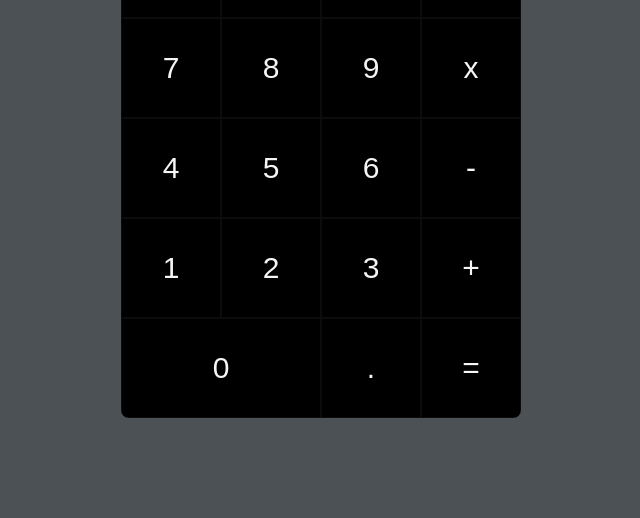
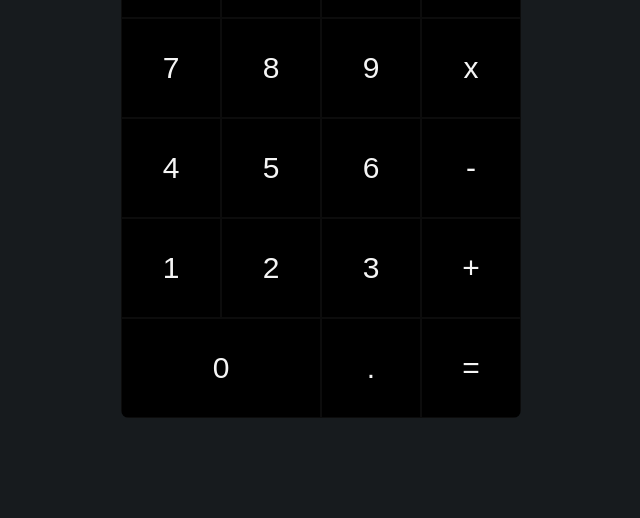
Before and after one commit to Kanraasan/Kalkulator-2.0, a plain HTML site: page index.html in a window 1280 px wide. Shown: the part 282-800 px from the top of the page, without its empty margins (319-959 px from the left). Drawn offline with Linux system fonts and the light colour scheme.

Commit message:
update 2 : ganti background

```diff
--- a/style.css
+++ b/style.css
@@ -7,7 +7,7 @@
     font-family: "Montserrat", sans-serif;
   }
   section {
-    background-color: rgb(75, 81, 84);
+    background-color: rgb(23, 27, 30);
     min-height: 100vh;
     width: 100%;
     display: flex;
```
